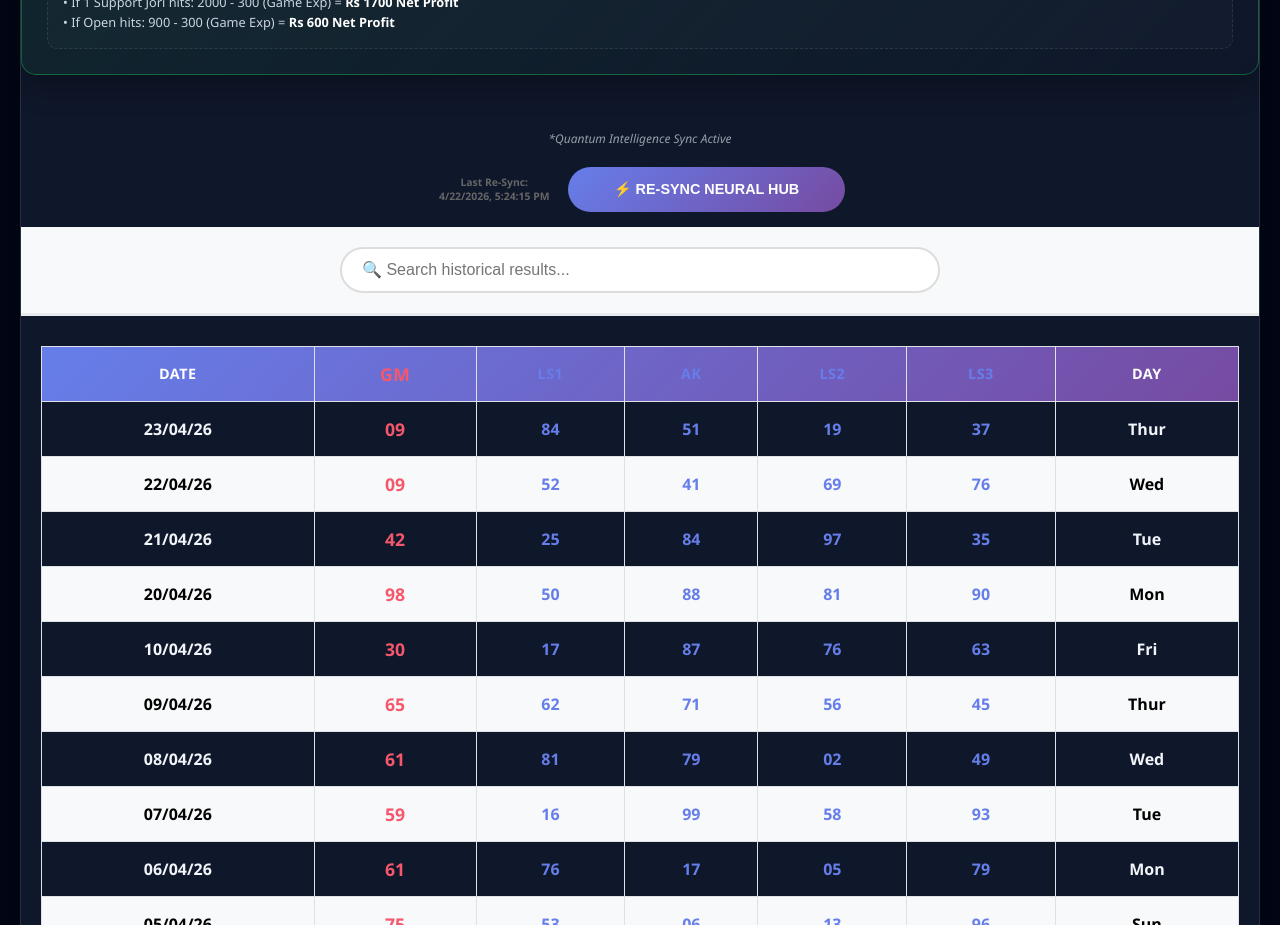
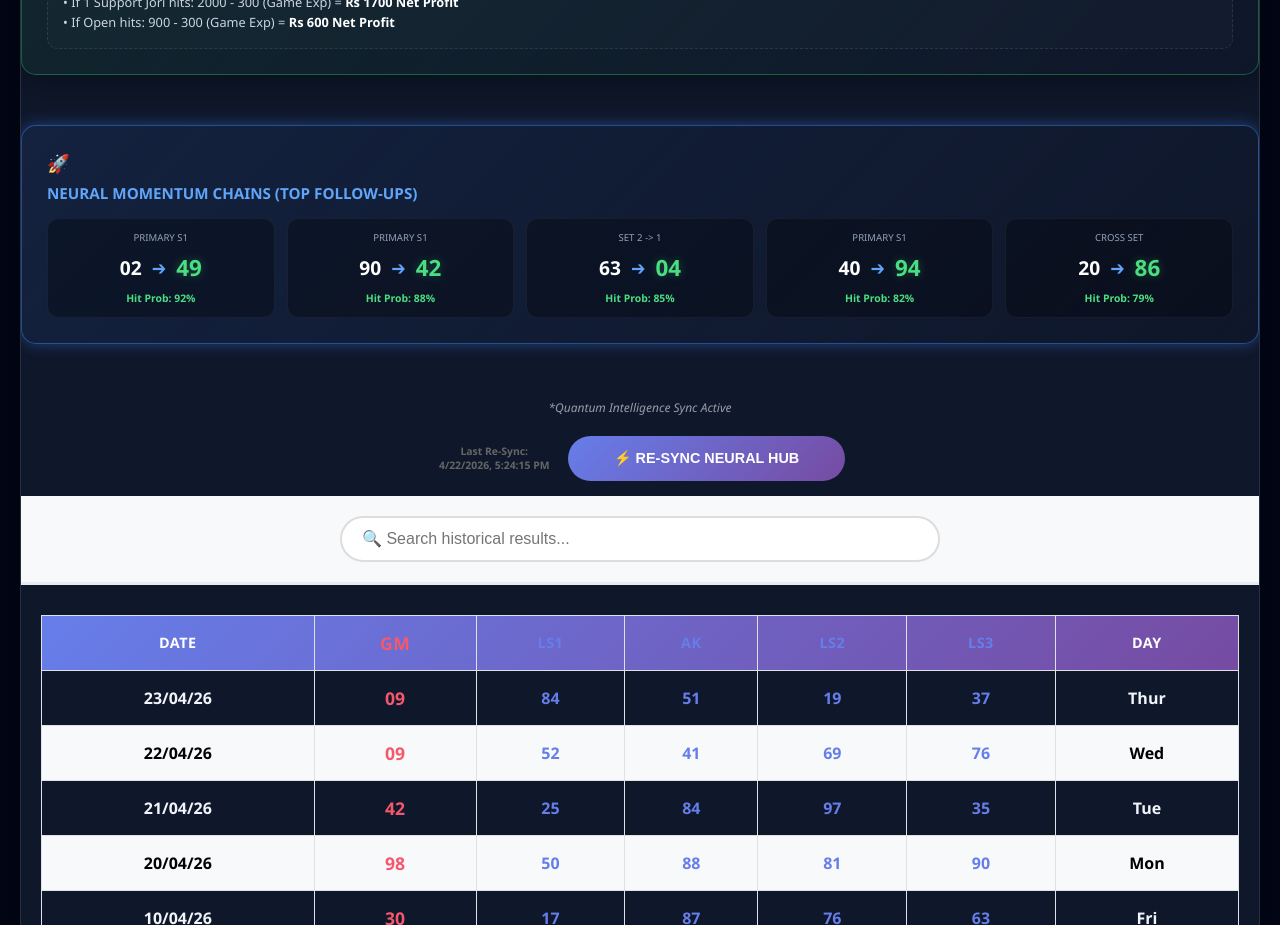
Before and after one commit to umairrana007/ak-lasbela-analysis, a React app in the folder frontend/: page / in a window 1280 px wide. Shown: the part 1540-2465 px from the top of the page. Built offline with nearby package versions, Linux system fonts and the light colour scheme; no server answers; the database is empty; the HTML template or start-up script is replaced by a standard one.

Commit message:
✨ Feature: Added Neural Momentum Chains dashboard section for high-probability follow-ups.

```diff
--- a/frontend/src/App.jsx
+++ b/frontend/src/App.jsx
@@ -127,6 +127,41 @@ const DailyGamePlan = () => {
                             <span style={{fontSize: '0.7em', color: '#fbbf24', fontWeight: 'bold'}}>OPEN FIGURE (Rs 100)</span>
                             <span style={{fontSize: '1.4em', fontWeight: '950', color: '#fff', textShadow: '0 0 10px #fbbf24'}}>{p.open}</span>
                         </div>
+                    </div>
+                ))}
+            </div>
+        </div>
+    );
+};
+
+const MomentumChains = () => {
+    const chains = [
+        { trigger: '02', target: '49', type: 'Primary S1', strength: '92%' },
+        { trigger: '90', target: '42', type: 'Primary S1', strength: '88%' },
+        { trigger: '63', target: '04', type: 'Set 2 -> 1', strength: '85%' },
+        { trigger: '40', target: '94', type: 'Primary S1', strength: '82%' },
+        { trigger: '20', target: '86', type: 'Cross Set', strength: '79%' },
+    ];
+
+    return (
+        <div className="neural-card glow-blue" style={{
+            background: 'linear-gradient(135deg, rgba(59, 130, 246, 0.1) 0%, rgba(15, 23, 42, 0.95) 100%)',
+            border: '1px solid rgba(59, 130, 246, 0.4)',
+            marginBottom: '25px'
+        }}>
+            <div className="neural-title" style={{color: '#60a5fa', marginBottom: '15px', display: 'flex', alignItems: 'center', gap: '10px'}}>
+                <span style={{fontSize: '1.2em'}}>🚀</span> NEURAL MOMENTUM CHAINS (TOP FOLLOW-UPS)
+            </div>
+            <div style={{display: 'grid', gridTemplateColumns: 'repeat(auto-fit, minmax(180px, 1fr))', gap: '12px'}}>
+                {chains.map((c, i) => (
+                    <div key={i} style={{background: 'rgba(0,0,0,0.3)', padding: '12px', borderRadius: '12px', border: '1px solid rgba(255,255,255,0.05)', textAlign: 'center'}}>
+                        <div style={{fontSize: '0.6em', color: '#94a3b8', textTransform: 'uppercase', marginBottom: '8px'}}>{c.type}</div>
+                        <div style={{display: 'flex', alignItems: 'center', justifyContent: 'center', gap: '10px'}}>
+                            <span style={{fontSize: '1.2em', fontWeight: '900', color: '#fff'}}>{c.trigger}</span>
+                            <span style={{color: '#60a5fa', fontSize: '1.2em'}}>➔</span>
+                            <span style={{fontSize: '1.4em', fontWeight: '950', color: '#4ade80', textShadow: '0 0 10px rgba(74, 222, 128, 0.3)'}}>{c.target}</span>
+                        </div>
+                        <div style={{fontSize: '0.65em', color: '#4ade80', marginTop: '8px', fontWeight: 'bold'}}>Hit Prob: {c.strength}</div>
                     </div>
                 ))}
             </div>
@@ -501,6 +536,9 @@ const App = () => {
                     {/* INVESTMENT TRACKER */}
                     <InvestmentTracker />
 
+                    {/* NEURAL MOMENTUM CHAINS */}
+                    <MomentumChains />
+
 
                 </div>
 
```
